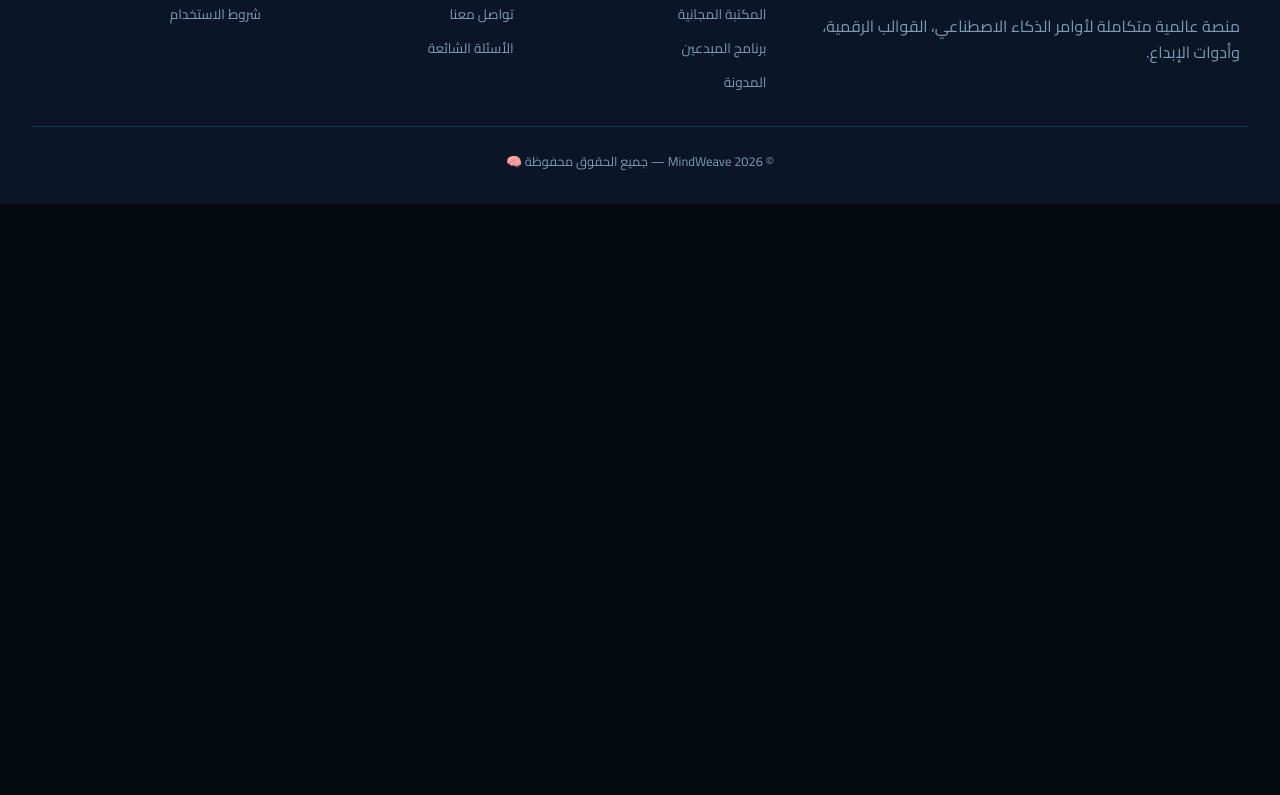
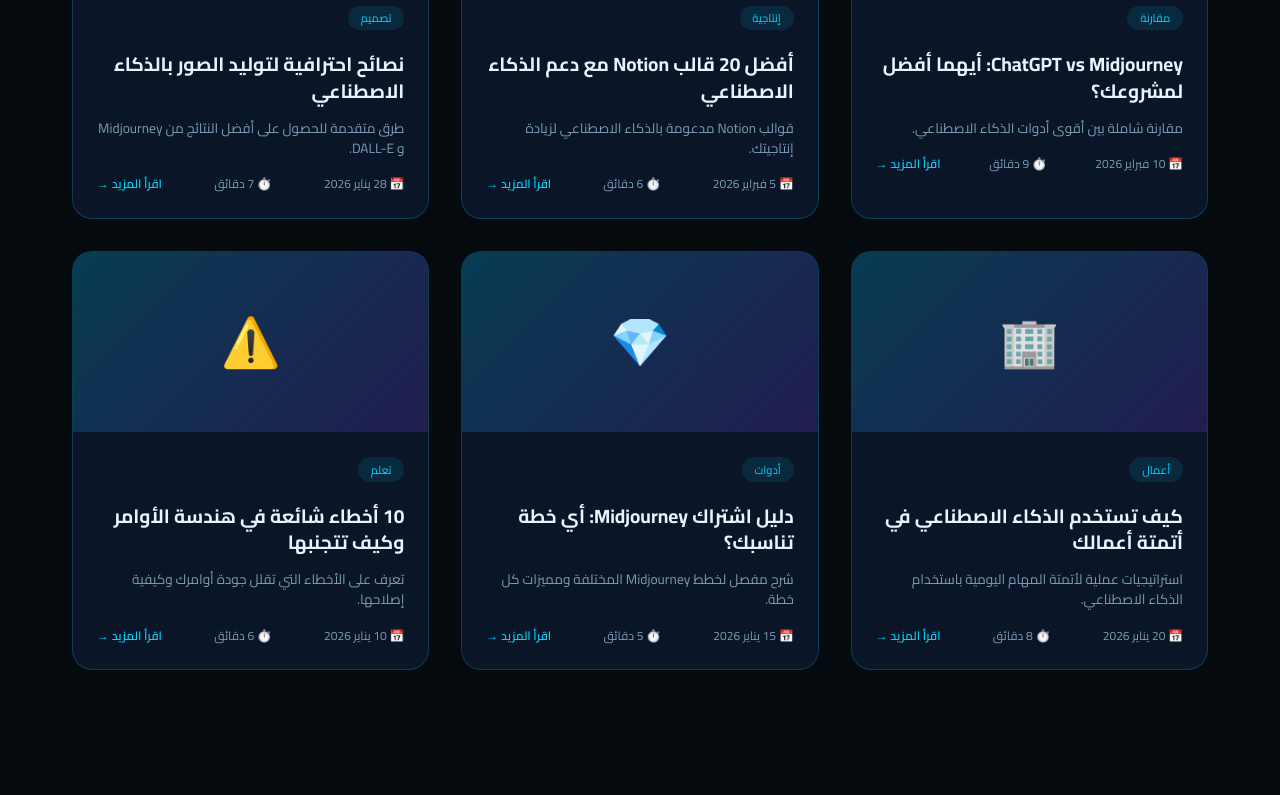
Before and after one commit to casperblac991/mindweave-platform, a website: page blog.html in a window 1280 px wide. Shown: the part 1413-2208 px from the top of the page. Before the commit the page ends 1617 px from the top, so only its background shows below. Drawn offline with Linux system fonts and the light colour scheme.

Commit message:
Update blog.html

```diff
--- a/blog.html
+++ b/blog.html
@@ -4,7 +4,7 @@
 <meta charset="UTF-8">
 <meta name="viewport" content="width=device-width, initial-scale=1.0">
 <title>المدونة | MindWeave</title>
-<meta name="description" content="أحدث المقالات والدروس التعليمية في عالم الذكاء الاصطناعي">
+<meta name="description" content="أحدث المقالات والدروس التعليمية في عالم الذكاء الاصطناعي - نصائح وحيل لاستخدام ChatGPT و Midjourney">
 <link rel="preconnect" href="https://fonts.googleapis.com">
 <link href="https://fonts.googleapis.com/css2?family=Cairo:wght@300;400;600;700;900&family=Inter:wght@300;400;600;700;900&display=swap" rel="stylesheet">
 <style>
@@ -279,6 +279,7 @@ main {
   border-radius: 20px;
   overflow: hidden;
   transition: all 0.3s;
+  cursor: pointer;
 }
 
 .blog-card:hover {
@@ -287,7 +288,7 @@ main {
 }
 
 .blog-image {
-  height: 200px;
+  height: 180px;
   background: linear-gradient(135deg, rgba(0, 212, 255, 0.2), rgba(124, 58, 237, 0.2));
   display: flex;
   align-items: center;
@@ -304,12 +305,16 @@ main {
   color: var(--primary);
   text-transform: uppercase;
   margin-bottom: 0.5rem;
+  display: inline-block;
+  background: rgba(0, 212, 255, 0.1);
+  padding: 0.2rem 0.8rem;
+  border-radius: 50px;
 }
 
 .blog-title {
   font-size: 1.2rem;
   font-weight: 700;
-  margin-bottom: 0.8rem;
+  margin: 0.8rem 0;
   line-height: 1.4;
 }
 
@@ -407,12 +412,12 @@ footer {
   </a>
 
   <ul class="nav-links">
-    <li><a href="index.html" data-i18n="nav.home">الرئيسية</a></li>
-    <li><a href="store.html" data-i18n="nav.store">المتجر</a></li>
-    <li><a href="library.html" data-i18n="nav.library">المكتبة المجانية</a></li>
-    <li><a href="prompt-lab.html" data-i18n="nav.promptlab">Prompt Lab ✨</a></li>
-    <li><a href="creators.html" data-i18n="nav.creators">برنامج المبدعين</a></li>
-    <li><a href="blog.html" class="active" data-i18n="nav.blog">المدونة</a></li>
+    <li><a href="index.html">الرئيسية</a></li>
+    <li><a href="store.html">المتجر</a></li>
+    <li><a href="library.html">المكتبة المجانية</a></li>
+    <li><a href="prompt-lab.html">Prompt Lab ✨</a></li>
+    <li><a href="creators.html">برنامج المبدعين</a></li>
+    <li><a href="blog.html" class="active">المدونة</a></li>
   </ul>
 
   <div class="nav-buttons">
@@ -430,7 +435,7 @@ footer {
       </div>
     </div>
     <a href="cart.html" class="cart-btn">
-      🛒 <span data-i18n="nav.cart">السلة</span>
+      🛒 السلة
       <span class="cart-count" id="cartCount">0</span>
     </a>
   </div>
@@ -438,9 +443,9 @@ footer {
 
 <main>
   <div class="hero reveal">
-    <div class="hero-badge" data-i18n="hero.badge">📝 مدونة MindWeave</div>
-    <h1 data-i18n="hero.title">أحدث <span class="gradient">المقالات</span></h1>
-    <p data-i18n="hero.subtitle">أحدث المقالات والدروس التعليمية في عالم الذكاء الاصطناعي</p>
+    <div class="hero-badge">📝 مدونة MindWeave</div>
+    <h1>أحدث <span class="gradient">المقالات</span></h1>
+    <p>أحدث المقالات والدروس التعليمية في عالم الذكاء الاصطناعي</p>
   </div>
 
   <div class="blog-grid" id="blogGrid"></div>
@@ -448,107 +453,168 @@ footer {
 
 <footer>
   <div class="footer-grid">
-    <div><a href="index.html" class="logo" style="margin-bottom: 1rem; display: inline-flex;"><div class="logo-icon">🧠</div>Mind<span>Weave</span></a><p style="color: var(--text-muted); margin-top: 1rem;" data-i18n="footer.desc">منصة عالمية متكاملة لأوامر الذكاء الاصطناعي، القوالب الرقمية، وأدوات الإبداع.</p></div>
-    <div><h4 data-i18n="footer.platform">المنصة</h4><ul class="footer-links"><li><a href="store.html" data-i18n="nav.store">المتجر</a></li><li><a href="library.html" data-i18n="nav.library">المكتبة المجانية</a></li><li><a href="creators.html" data-i18n="nav.creators">برنامج المبدعين</a></li><li><a href="blog.html" data-i18n="nav.blog">المدونة</a></li></ul></div>
-    <div><h4 data-i18n="footer.support">الدعم</h4><ul class="footer-links"><li><a href="about.html" data-i18n="footer.about">من نحن</a></li><li><a href="contact.html" data-i18n="footer.contact">تواصل معنا</a></li><li><a href="faq.html" data-i18n="footer.faq">الأسئلة الشائعة</a></li></ul></div>
-    <div><h4 data-i18n="footer.legal">قانوني</h4><ul class="footer-links"><li><a href="privacy.html" data-i18n="footer.privacy">سياسة الخصوصية</a></li><li><a href="terms.html" data-i18n="footer.terms">شروط الاستخدام</a></li></ul></div>
+    <div><a href="index.html" class="logo" style="margin-bottom: 1rem; display: inline-flex;"><div class="logo-icon">🧠</div>Mind<span>Weave</span></a><p style="color: var(--text-muted); margin-top: 1rem;">منصة عالمية متكاملة لأوامر الذكاء الاصطناعي، القوالب الرقمية، وأدوات الإبداع.</p></div>
+    <div><h4>المنصة</h4><ul class="footer-links"><li><a href="store.html">المتجر</a></li><li><a href="library.html">المكتبة المجانية</a></li><li><a href="creators.html">برنامج المبدعين</a></li><li><a href="blog.html">المدونة</a></li></ul></div>
+    <div><h4>الدعم</h4><ul class="footer-links"><li><a href="about.html">من نحن</a></li><li><a href="contact.html">تواصل معنا</a></li><li><a href="faq.html">الأسئلة الشائعة</a></li></ul></div>
+    <div><h4>قانوني</h4><ul class="footer-links"><li><a href="privacy.html">سياسة الخصوصية</a></li><li><a href="terms.html">شروط الاستخدام</a></li></ul></div>
   </div>
-  <div class="footer-bottom"><p data-i18n="footer.copyright">© 2026 MindWeave — جميع الحقوق محفوظة 🧠</p></div>
+  <div class="footer-bottom"><p>© 2026 MindWeave — جميع الحقوق محفوظة 🧠</p></div>
 </footer>
 
 <script>
-const translations = {
-  ar: {
-    nav: { home: "الرئيسية", store: "المتجر", library: "المكتبة المجانية", promptlab: "Prompt Lab ✨", creators: "برنامج المبدعين", blog: "المدونة", cart: "السلة" },
-    hero: { badge: "📝 مدونة MindWeave", title: "أحدث <span class='gradient'>المقالات</span>", subtitle: "أحدث المقالات والدروس التعليمية في عالم الذكاء الاصطناعي" },
-    footer: { desc: "منصة عالمية متكاملة لأوامر الذكاء الاصطناعي، القوالب الرقمية، وأدوات الإبداع.", platform: "المنصة", support: "الدعم", legal: "قانوني", about: "من نحن", contact: "تواصل معنا", faq: "الأسئلة الشائعة", privacy: "سياسة الخصوصية", terms: "شروط الاستخدام", copyright: "© 2026 MindWeave — جميع الحقوق محفوظة 🧠" }
-  },
-  en: {
-    nav: { home: "Home", store: "Store", library: "Free Library", promptlab: "Prompt Lab ✨", creators: "Creator Program", blog: "Blog", cart: "Cart" },
-    hero: { badge: "📝 MindWeave Blog", title: "Latest <span class='gradient'>Articles</span>", subtitle: "Latest articles and educational guides in the world of AI" },
-    footer: { desc: "A comprehensive global platform for AI prompts, digital templates, and creative tools.", platform: "Platform", support: "Support", legal: "Legal", about: "About", contact: "Contact", faq: "FAQ", privacy: "Privacy Policy", terms: "Terms of Service", copyright: "© 2026 MindWeave — All Rights Reserved 🧠" }
-  },
-  es: {
-    nav: { home: "Inicio", store: "Tienda", library: "Biblioteca Gratis", promptlab: "Prompt Lab ✨", creators: "Programa de Creadores", blog: "Blog", cart: "Carrito" },
-    hero: { badge: "📝 Blog de MindWeave", title: "Últimos <span class='gradient'>Artículos</span>", subtitle: "Últimos artículos y guías educativas en el mundo de la IA" },
-    footer: { desc: "Plataforma global integral para prompts de IA, plantillas digitales y herramientas creativas.", platform: "Plataforma", support: "Soporte", legal: "Legal", about: "Nosotros", contact: "Contacto", faq: "FAQ", privacy: "Política de Privacidad", terms: "Términos de Servicio", copyright: "© 2026 MindWeave — Todos los derechos reservados 🧠" }
-  },
-  fr: {
-    nav: { home: "Accueil", store: "Boutique", library: "Bibliothèque Gratuite", promptlab: "Prompt Lab ✨", creators: "Programme Créateurs", blog: "Blog", cart: "Panier" },
-    hero: { badge: "📝 Blog MindWeave", title: "Derniers <span class='gradient'>Articles</span>", subtitle: "Derniers articles et guides éducatifs dans le monde de l'IA" },
-    footer: { desc: "Plateforme mondiale complète pour les prompts IA, templates numériques et outils créatifs.", platform: "Plateforme", support: "Support", legal: "Juridique", about: "À propos", contact: "Contact", faq: "FAQ", privacy: "Politique de Confidentialité", terms: "Conditions d'Utilisation", copyright: "© 2026 MindWeave — Tous droits réservés 🧠" }
-  }
-};
-
 let currentLang = localStorage.getItem('mw_lang') || 'ar';
 let cart = JSON.parse(localStorage.getItem('mw_cart') || '[]');
 
 const blogPosts = [
   {
     id: 1,
+    slug: "how-to-write-chatgpt-prompts",
     category: { ar: "تعلم", en: "Learning", es: "Aprendizaje", fr: "Apprentissage" },
     icon: "📚",
     title: { ar: "كيف تكتب أوامر ChatGPT احترافية: دليل المبتدئين", en: "How to Write Professional ChatGPT Prompts: A Beginner's Guide", es: "Cómo escribir prompts profesionales de ChatGPT: Guía para principiantes", fr: "Comment rédiger des prompts ChatGPT professionnels : Guide du débutant" },
     excerpt: { ar: "تعلم أساسيات هندسة الأوامر (Prompt Engineering) للحصول على أفضل النتائج من ChatGPT.", en: "Learn the basics of Prompt Engineering to get the best results from ChatGPT.", es: "Aprende los fundamentos de la ingeniería de prompts para obtener los mejores resultados de ChatGPT.", fr: "Apprenez les bases de l'ingénierie des prompts pour obtenir les meilleurs résultats de ChatGPT." },
-    date: "15 مارس 2026"
+    date: "15 مارس 2026",
+    readTime: "5 دقائق"
   },
   {
     id: 2,
+    slug: "best-midjourney-prompts-logo-design",
     category: { ar: "تصميم", en: "Design", es: "Diseño", fr: "Design" },
     icon: "🎨",
     title: { ar: "أفضل 50 أمر Midjourney لتصميم شعارات احترافية", en: "Best 50 Midjourney Prompts for Professional Logo Design", es: "Los 50 mejores prompts de Midjourney para diseño de logotipos profesionales", fr: "Les 50 meilleurs prompts Midjourney pour la conception de logos professionnels" },
     excerpt: { ar: "مجموعة من الأوامر لتصميم هويات بصرية وشعارات مميزة.", en: "A collection of prompts for designing distinctive visual identities and logos.", es: "Una colección de prompts para diseñar identidades visuales y logotipos distintivos.", fr: "Une collection de prompts pour concevoir des identités visuelles et des logos distinctifs." },
-    date: "10 مارس 2026"
+    date: "10 مارس 2026",
+    readTime: "8 دقائق"
   },
   {
     id: 3,
+    slug: "complete-guide-free-ai-tools-2026",
     category: { ar: "أدوات", en: "Tools", es: "Herramientas", fr: "Outils" },
     icon: "🛠️",
     title: { ar: "دليل شامل لأدوات الذكاء الاصطناعي المجانية 2026", en: "Complete Guide to Free AI Tools 2026", es: "Guía completa de herramientas de IA gratuitas 2026", fr: "Guide complet des outils IA gratuits 2026" },
     excerpt: { ar: "أكثر من 50 أداة مجانية لتعزيز إنتاجيتك وتوفير الوقت.", en: "Over 50 free tools to boost your productivity and save time.", es: "Más de 50 herramientas gratuitas para aumentar tu productividad y ahorrar tiempo.", fr: "Plus de 50 outils gratuits pour booster votre productivité et gagner du temps." },
-    date: "5 مارس 2026"
+    date: "5 مارس 2026",
+    readTime: "10 دقائق"
   },
   {
     id: 4,
+    slug: "start-side-project-using-ai",
     category: { ar: "ريادة أعمال", en: "Entrepreneurship", es: "Emprendimiento", fr: "Entrepreneuriat" },
     icon: "💡",
     title: { ar: "كيف تبدأ مشروعك الجانبي باستخدام الذكاء الاصطناعي", en: "How to Start Your Side Project Using AI", es: "Cómo iniciar tu proyecto secundario usando IA", fr: "Comment démarrer votre projet parallèle en utilisant l'IA" },
     excerpt: { ar: "أفكار عملية لتحويل مهاراتك في الذكاء الاصطناعي إلى مصدر دخل إضافي.", en: "Practical ideas to turn your AI skills into an additional income source.", es: "Ideas prácticas para convertir tus habilidades de IA en una fuente de ingresos adicional.", fr: "Des idées pratiques pour transformer vos compétences en IA en une source de revenus supplémentaire." },
-    date: "28 فبراير 2026"
+    date: "28 فبراير 2026",
+    readTime: "7 دقائق"
   },
   {
     id: 5,
+    slug: "10-ways-use-ai-digital-marketing",
     category: { ar: "تسويق", en: "Marketing", es: "Marketing", fr: "Marketing" },
     icon: "📈",
     title: { ar: "10 طرق لاستخدام الذكاء الاصطناعي في التسويق الرقمي", en: "10 Ways to Use AI in Digital Marketing", es: "10 formas de usar la IA en marketing digital", fr: "10 façons d'utiliser l'IA dans le marketing numérique" },
     excerpt: { ar: "استراتيجيات مبتكرة لتحسين حملاتك التسويقية.", en: "Innovative strategies to improve your marketing campaigns.", es: "Estrategias innovadoras para mejorar tus campañas de marketing.", fr: "Des stratégies innovantes pour améliorer vos campagnes marketing." },
-    date: "20 فبراير 2026"
+    date: "20 فبراير 2026",
+    readTime: "6 دقائق"
   },
   {
     id: 6,
+    slug: "best-coding-prompts-using-ai",
     category: { ar: "برمجة", en: "Coding", es: "Programación", fr: "Programmation" },
     icon: "💻",
     title: { ar: "أفضل 50 أمر برمجي باستخدام الذكاء الاصطناعي", en: "Best 50 Coding Prompts Using AI", es: "Los 50 mejores prompts de programación con IA", fr: "Les 50 meilleurs prompts de programmation avec l'IA" },
     excerpt: { ar: "أوامر لتوليد وتصحيح الأكواد البرمجية بسرعة وكفاءة.", en: "Prompts for generating and debugging code quickly and efficiently.", es: "Prompts para generar y depurar código de forma rápida y eficiente.", fr: "Prompts pour générer et déboguer du code rapidement et efficacement." },
-    date: "15 فبراير 2026"
+    date: "15 فبراير 2026",
+    readTime: "8 دقائق"
+  },
+  {
+    id: 7,
+    slug: "chatgpt-vs-midjourney",
+    category: { ar: "مقارنة", en: "Comparison", es: "Comparación", fr: "Comparaison" },
+    icon: "⚖️",
+    title: { ar: "ChatGPT vs Midjourney: أيهما أفضل لمشروعك؟", en: "ChatGPT vs Midjourney: Which is Better for Your Project?", es: "ChatGPT vs Midjourney: ¿Cuál es mejor para tu proyecto?", fr: "ChatGPT vs Midjourney: Lequel est le meilleur pour votre projet?" },
+    excerpt: { ar: "مقارنة شاملة بين أقوى أدوات الذكاء الاصطناعي.", en: "A comprehensive comparison between the most powerful AI tools.", es: "Una comparación completa entre las herramientas de IA más potentes.", fr: "Une comparaison complète entre les outils d'IA les plus puissants." },
+    date: "10 فبراير 2026",
+    readTime: "9 دقائق"
+  },
+  {
+    id: 8,
+    slug: "notion-ai-templates",
+    category: { ar: "إنتاجية", en: "Productivity", es: "Productividad", fr: "Productivité" },
+    icon: "📊",
+    title: { ar: "أفضل 20 قالب Notion مع دعم الذكاء الاصطناعي", en: "Best 20 Notion Templates with AI Support", es: "Los 20 mejores plantillas de Notion con soporte de IA", fr: "Les 20 meilleurs templates Notion avec support IA" },
+    excerpt: { ar: "قوالب Notion مدعومة بالذكاء الاصطناعي لزيادة إنتاجيتك.", en: "Notion templates powered by AI to boost your productivity.", es: "Plantillas de Notion con IA para aumentar tu productividad.", fr: "Templates Notion avec IA pour booster votre productivité." },
+    date: "5 فبراير 2026",
+    readTime: "6 دقائق"
+  },
+  {
+    id: 9,
+    slug: "ai-image-generation-tips",
+    category: { ar: "تصميم", en: "Design", es: "Diseño", fr: "Design" },
+    icon: "🖼️",
+    title: { ar: "نصائح احترافية لتوليد الصور بالذكاء الاصطناعي", en: "Professional Tips for AI Image Generation", es: "Consejos profesionales para la generación de imágenes con IA", fr: "Conseils professionnels pour la génération d'images IA" },
+    excerpt: { ar: "طرق متقدمة للحصول على أفضل النتائج من Midjourney و DALL-E.", en: "Advanced methods to get the best results from Midjourney and DALL-E.", es: "Métodos avanzados para obtener los mejores resultados de Midjourney y DALL-E.", fr: "Méthodes avancées pour obtenir les meilleurs résultats de Midjourney et DALL-E." },
+    date: "28 يناير 2026",
+    readTime: "7 دقائق"
+  },
+  {
+    id: 10,
+    slug: "ai-for-business-automation",
+    category: { ar: "أعمال", en: "Business", es: "Negocios", fr: "Affaires" },
+    icon: "🏢",
+    title: { ar: "كيف تستخدم الذكاء الاصطناعي في أتمتة أعمالك", en: "How to Use AI for Business Automation", es: "Cómo usar la IA para la automatización empresarial", fr: "Comment utiliser l'IA pour l'automatisation des entreprises" },
+    excerpt: { ar: "استراتيجيات عملية لأتمتة المهام اليومية باستخدام الذكاء الاصطناعي.", en: "Practical strategies for automating daily tasks using AI.", es: "Estrategias prácticas para automatizar tareas diarias con IA.", fr: "Stratégies pratiques pour automatiser les tâches quotidiennes avec l'IA." },
+    date: "20 يناير 2026",
+    readTime: "8 دقائق"
+  },
+  {
+    id: 11,
+    slug: "midjourney-subscription-guide",
+    category: { ar: "أدوات", en: "Tools", es: "Herramientas", fr: "Outils" },
+    icon: "💎",
+    title: { ar: "دليل اشتراك Midjourney: أي خطة تناسبك؟", en: "Midjourney Subscription Guide: Which Plan Suits You?", es: "Guía de suscripción a Midjourney: ¿Qué plan te conviene?", fr: "Guide d'abonnement Midjourney: Quel plan vous convient?" },
+    excerpt: { ar: "شرح مفصل لخطط Midjourney المختلفة ومميزات كل خطة.", en: "Detailed explanation of Midjourney plans and their features.", es: "Explicación detallada de los planes de Midjourney y sus características.", fr: "Explication détaillée des plans Midjourney et de leurs fonctionnalités." },
+    date: "15 يناير 2026",
+    readTime: "5 دقائق"
+  },
+  {
+    id: 12,
+    slug: "prompt-engineering-mistakes",
+    category: { ar: "تعلم", en: "Learning", es: "Aprendizaje", fr: "Apprentissage" },
+    icon: "⚠️",
+    title: { ar: "10 أخطاء شائعة في هندسة الأوامر وكيف تتجنبها", en: "10 Common Prompt Engineering Mistakes and How to Avoid Them", es: "10 errores comunes en la ingeniería de prompts y cómo evitarlos", fr: "10 erreurs courantes en ingénierie des prompts et comment les éviter" },
+    excerpt: { ar: "تعرف على الأخطاء التي تقلل جودة أوامرك وكيفية إصلاحها.", en: "Learn about the mistakes that reduce your prompt quality and how to fix them.", es: "Aprende sobre los errores que reducen la calidad de tus prompts y cómo solucionarlos.", fr: "Découvrez les erreurs qui réduisent la qualité de vos prompts et comment les corriger." },
+    date: "10 يناير 2026",
+    readTime: "6 دقائق"
   }
 ];
 
+function updateCartCount() {
+  const countEl = document.getElementById('cartCount');
+  if (countEl) countEl.textContent = cart.length;
+}
+
+function renderBlog() {
+  const grid = document.getElementById('blogGrid');
+  if (!grid) return;
+
+  grid.innerHTML = blogPosts.map(post => `
+    <div class="blog-card" onclick="window.location.href='article.html?id=${post.id}'">
+      <div class="blog-image">${post.icon}</div>
+      <div class="blog-content">
+        <span class="blog-category">${post.category[currentLang]}</span>
+        <div class="blog-title">${post.title[currentLang]}</div>
+        <div class="blog-excerpt">${post.excerpt[currentLang]}</div>
+        <div class="blog-meta">
+          <span>📅 ${post.date}</span>
+          <span>⏱️ ${post.readTime}</span>
+          <a href="article.html?id=${post.id}" class="read-more">اقرأ المزيد →</a>
+        </div>
+      </div>
+    </div>
+  `).join('');
+}
+
 function updateLanguage() {
-  const t = translations[currentLang];
-
-  document.querySelectorAll('[data-i18n]').forEach(el => {
-    const key = el.getAttribute('data-i18n');
-    const value = key.split('.').reduce((obj, k) => obj?.[k], t);
-    if (value) {
-      if (key === 'hero.title') {
-        el.innerHTML = value;
-      } else {
-        el.textContent = value;
-      }
-    }
-  });
-
   const flags = { ar: '🇸🇦', en: '🇬🇧', es: '🇪🇸', fr: '🇫🇷' };
   const labels = { ar: 'العربية', en: 'English', es: 'Español', fr: 'Français' };
   document.getElementById('currentLangFlag').textContent = flags[currentLang];
@@ -569,36 +635,6 @@ function changeLanguage(lang) {
 
 function toggleLangMenu() {
   document.getElementById('langSelector').classList.toggle('active');
-}
-
-function updateCartCount() {
-  const countEl = document.getElementById('cartCount');
-  if (countEl) countEl.textContent = cart.length;
-}
-
-function renderBlog() {
-  const grid = document.getElementById('blogGrid');
-  if (!grid) return;
-
-  grid.innerHTML = blogPosts.map(post => `
-    <div class="blog-card">
-      <div class="blog-image">${post.icon}</div>
-      <div class="blog-content">
-        <div class="blog-category">${post.category[currentLang]}</div>
-        <div class="blog-title">${post.title[currentLang]}</div>
-        <div class="blog-excerpt">${post.excerpt[currentLang]}</div>
-        <div class="blog-meta">
-          <span>📅 ${post.date}</span>
-          <a href="#" class="read-more" data-i18n="readMore">اقرأ المزيد →</a>
-        </div>
-      </div>
-    </div>
-  `).join('');
-
-  // Update read more text after rendering
-  document.querySelectorAll('[data-i18n="readMore"]').forEach(el => {
-    el.textContent = currentLang === 'ar' ? 'اقرأ المزيد →' : currentLang === 'en' ? 'Read more →' : currentLang === 'es' ? 'Leer más →' : 'Lire la suite →';
-  });
 }
 
 document.addEventListener('DOMContentLoaded', () => {
```
